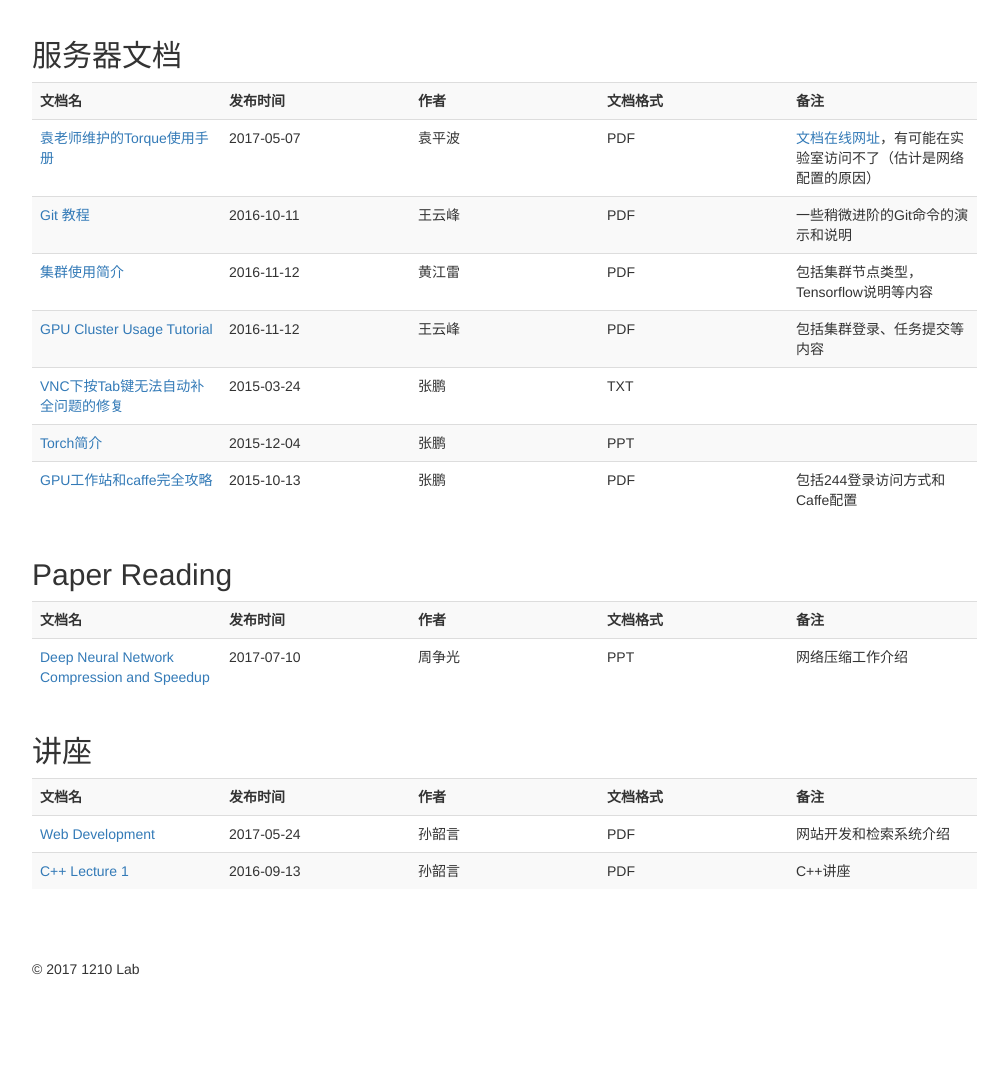
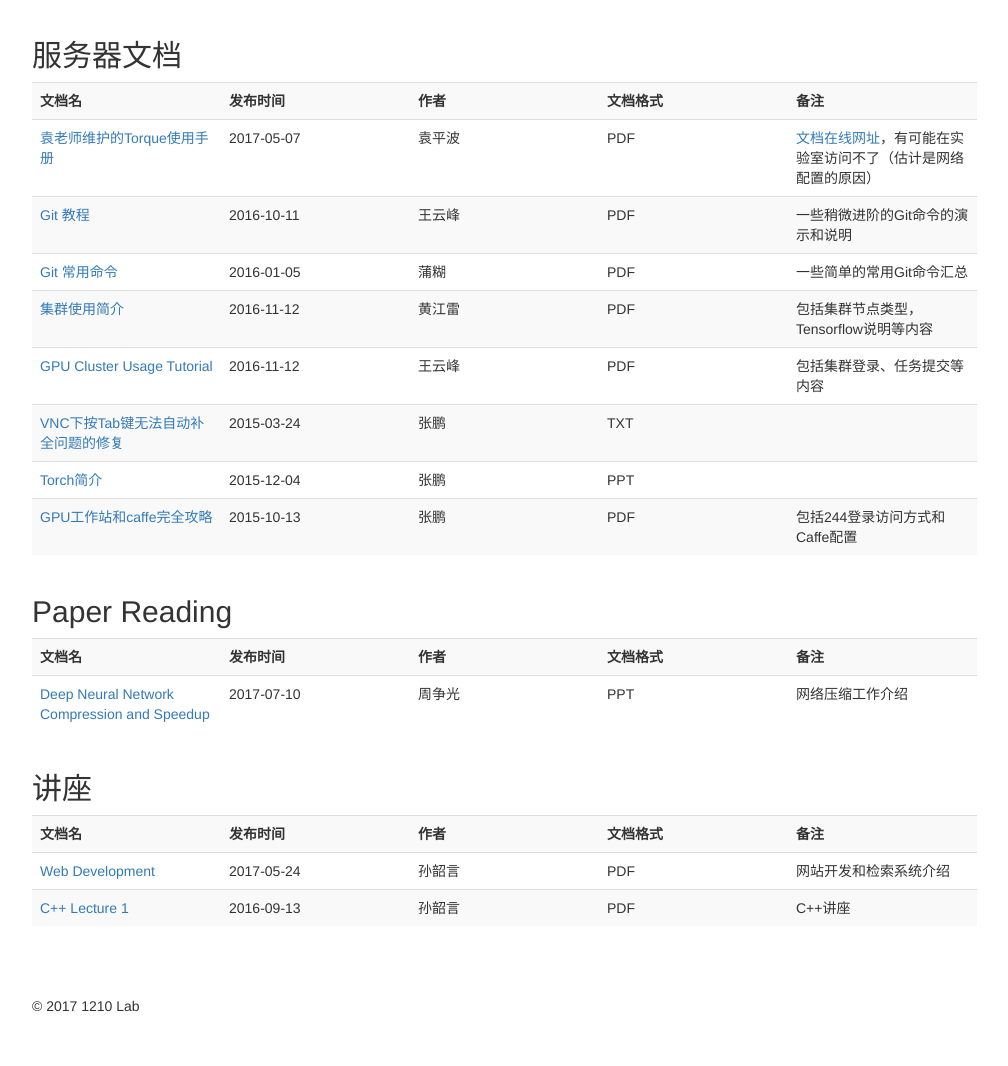
Before and after one commit to ustc-mcc/lab_website, a Django app: page /docs/ in a window 1280 px wide. Shown: the part 51-1117 px from the top of the page, without its empty margins (38-1046 px from the left). Before the commit the page ends 1026 px from the top, so only its background shows below. Run offline with Django 3.2, Linux system fonts and the light colour scheme; some libraries are stand-ins or nearby versions.

Commit message:
add github-command.pdf to docs.html

```diff
--- a/lab_website/templates/docs.html
+++ b/lab_website/templates/docs.html
@@ -57,7 +57,7 @@
 						<td>2017-05-07</td>
 						<td>袁平波</td>
 						<td>PDF</td>
-						<td><a href="http://mccipc.ustc.edu.cn/mediawiki/images/4/47/Torque%E4%BD%BF%E7%94%A8%E6%89%8B%E5%86%8C.pdf">文档在线网址</a>，有可能在实验室访问不了（估计是网络配置的原因）</td>
+						<td><a href="http://mccipc.ustc.edu.cn/mediawiki/images/4/47/Torque%E4%BD%BF%E7%94%A8%E6%89%8B%E5%86%8C.pdf" target="_blank">文档在线网址</a>，有可能在实验室访问不了（估计是网络配置的原因）</td>
 					</tr>
 					<tr>
 						<td><a href="/media/server/git_tutorial.pdf" target="_blank">Git 教程</a></td>
@@ -65,6 +65,13 @@
 						<td>王云峰</td>
 						<td>PDF</td>
 						<td>一些稍微进阶的Git命令的演示和说明</td>
+					</tr>
+					<tr>
+						<td><a href="/media/server/github-command.pdf" target="_blank">Git 常用命令</a></td>
+						<td>2016-01-05</td>
+						<td>蒲糊</td>
+						<td>PDF</td>
+						<td>一些简单的常用Git命令汇总</td>
 					</tr>
 					<tr>
 						<td><a href="/media/server/集群使用简介.pdf" target="_blank">集群使用简介</a></td>
```
